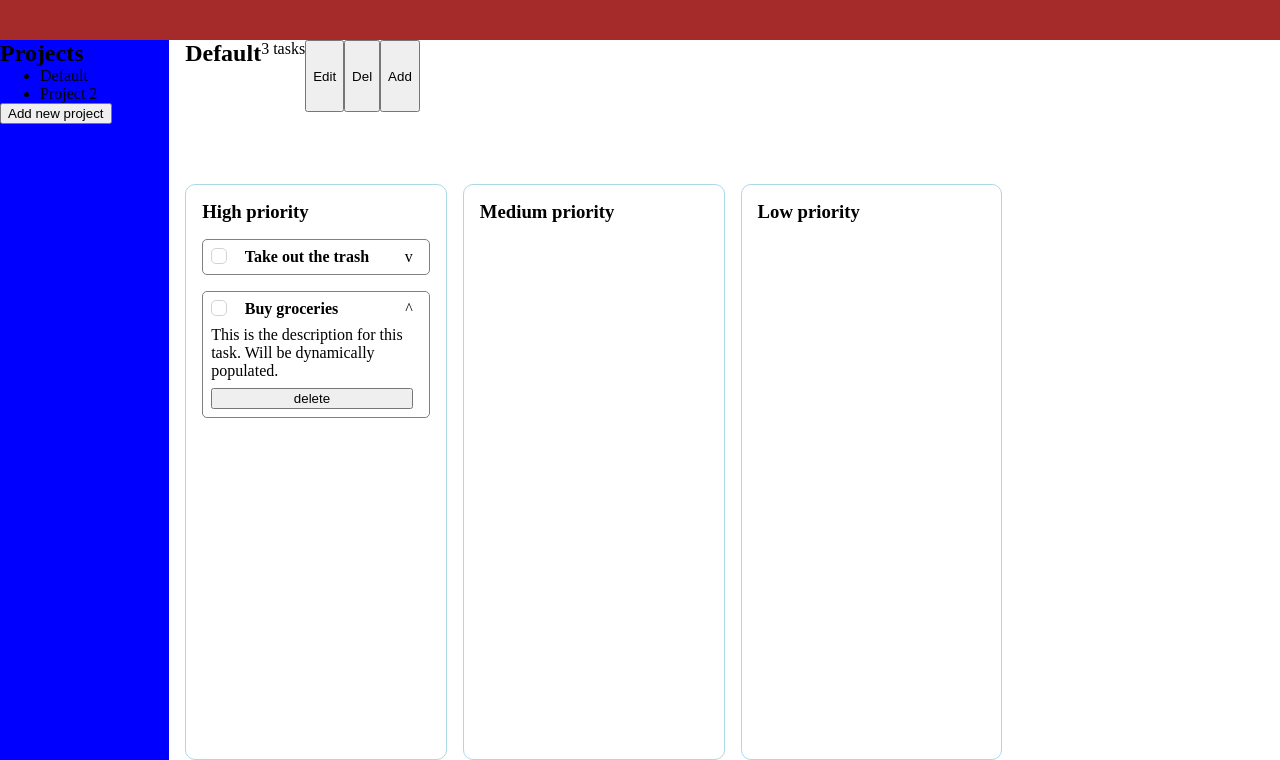
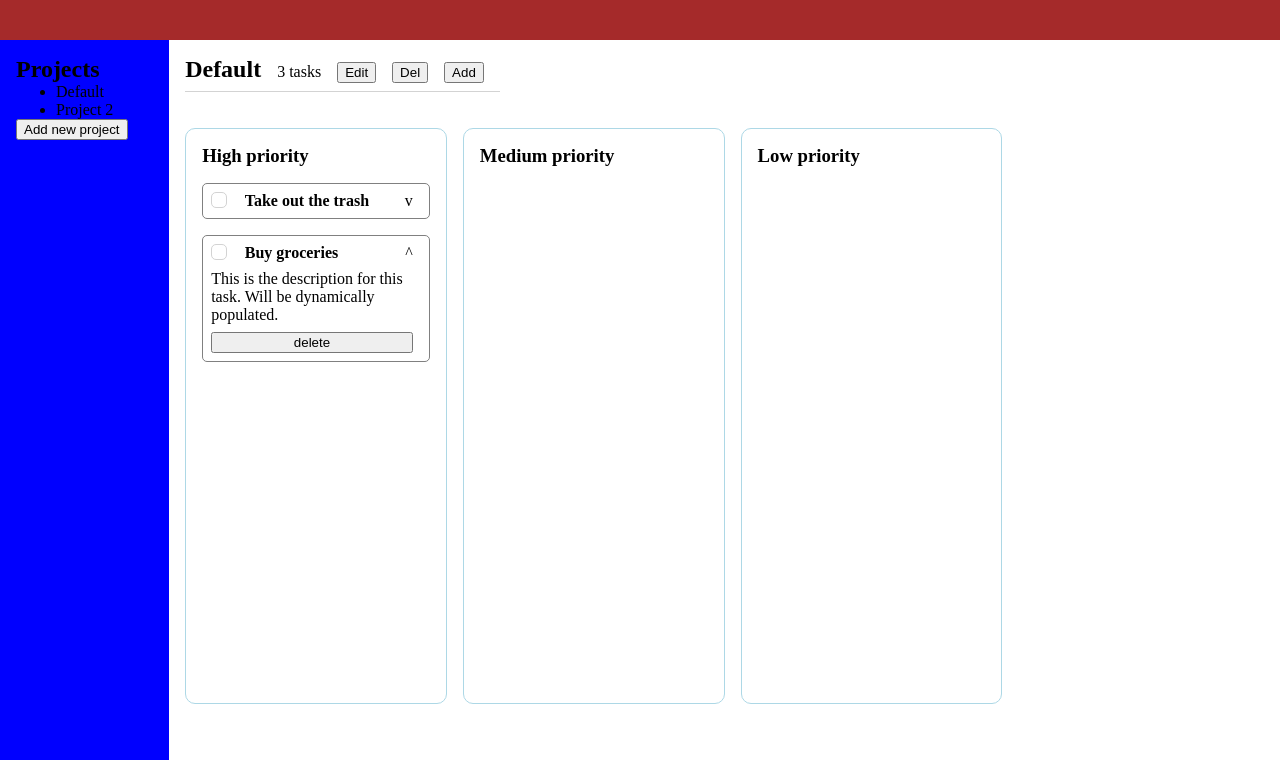
Before and after one commit to Roxanoel/todo, a website built with webpack: page dist/index.html in a window 1280 px wide. Shown: the part 40-800 px from the top of the page. Built offline with Linux system fonts and the light colour scheme.

Commit message:
Layout for heading area.

```diff
--- a/src/style.css
+++ b/src/style.css
@@ -37,6 +37,8 @@ header {
     grid-column: 1 / 3;
     grid-row: 2 / -1;
 
+    padding: 16px;
+
     background-color: blue;
 
     height: 100%;
@@ -48,6 +50,8 @@ main {
     grid-column: 3 / -1;
     grid-row: 2 / -1;
 
+    padding-top: 16px;
+
     display: grid;
     grid-template-columns: repeat(12, 1fr);
     grid-template-rows: repeat(auto-fill, minmax(72px, 5vh));
@@ -57,15 +61,26 @@ main {
 /* SIDEBAR */
 
 /* MAIN */
-.title-area {
+.heading-area {
     grid-column: 1 / -1;
+}
 
+.heading {
     display: flex;
+    align-items: baseline;
+
+    gap: 16px;
+    border-bottom: 1px solid lightgray;
+    padding-bottom: 8px;
+    padding-right: 16px;
+
+    width: fit-content;
 }
+
 
 .task-box {
     grid-column: auto / span 3;
-    grid-row: 3 / -1;
+    grid-row: 2 / -1;
 
     display: flex;
     flex-direction: column;
```
Also changed, not shown: dist/index.html, dist/main.js.
